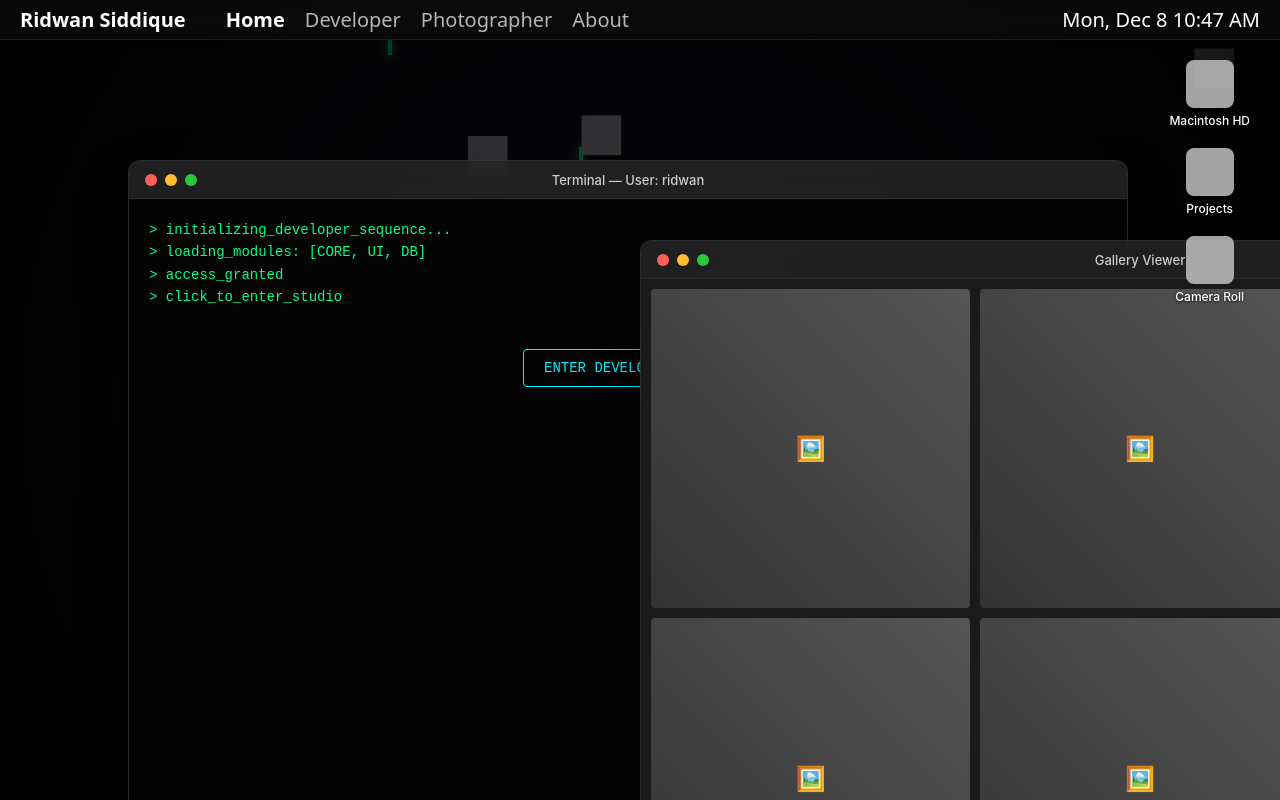
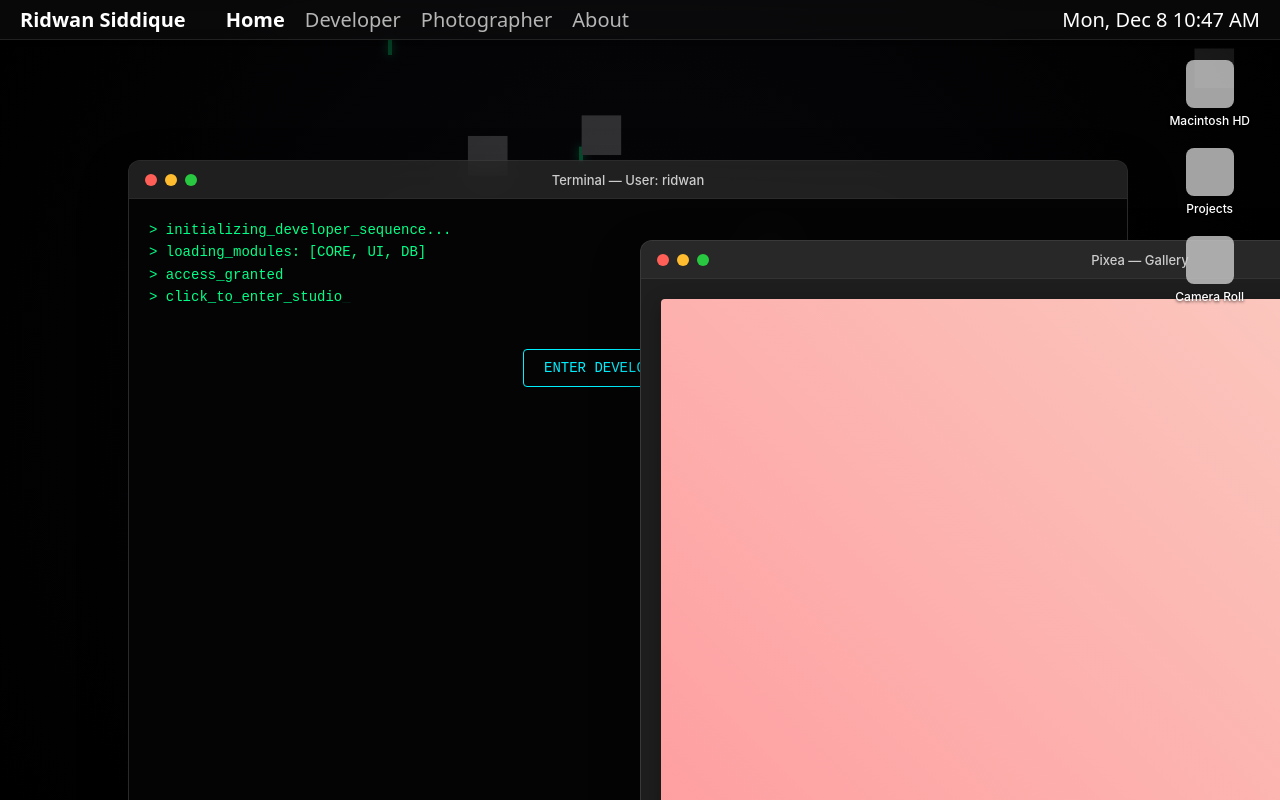
Before and after one commit to RidwanSiddique/dual-portfolio, a Next.js app: page / in a window 1280 px wide. Built offline with nearby package versions, Linux system fonts and the light colour scheme.

Commit message:
feat: reimplement PhotoLandingWindow as an interactive image viewer with navigation controls, a hover-to-enter overlay, and image transitions.

```diff
--- a/src/components/desktop/PhotoLandingWindow.tsx
+++ b/src/components/desktop/PhotoLandingWindow.tsx
@@ -2,71 +2,226 @@
 
 import { useRouter } from 'next/navigation'
 import { MacWindow } from './MacWindow'
-import { motion } from 'framer-motion'
+import { motion, AnimatePresence } from 'framer-motion'
+import { useState } from 'react'
 
 export function PhotoLandingWindow() {
     const router = useRouter()
+    const [currentIndex, setCurrentIndex] = useState(0)
+
+    // Mock images (gradients)
+    const images = [
+        'linear-gradient(45deg, #ff9a9e 0%, #fad0c4 99%, #fad0c4 100%)',
+        'linear-gradient(120deg, #a1c4fd 0%, #c2e9fb 100%)',
+        'linear-gradient(to top, #fbc2eb 0%, #a6c1ee 100%)',
+        'linear-gradient(120deg, #84fab0 0%, #8fd3f4 100%)',
+        'linear-gradient(to top, #30cfd0 0%, #330867 100%)',
+        'linear-gradient(to top, #a18cd1 0%, #fbc2eb 100%)',
+    ]
+
+    const nextImage = (e?: React.MouseEvent) => {
+        e?.stopPropagation()
+        setCurrentIndex((prev) => (prev + 1) % images.length)
+    }
+
+    const prevImage = (e?: React.MouseEvent) => {
+        e?.stopPropagation()
+        setCurrentIndex((prev) => (prev - 1 + images.length) % images.length)
+    }
 
     return (
         <MacWindow
-            title="Gallery Viewer"
+            title="Pixea — Gallery"
             width={1000}
             height={800}
             x="50%"
             y="30%"
-            onClick={() => router.push('/photographer')}
-            style={{ cursor: 'pointer' }}
+            // Removed global onClick navigation
+            style={{ cursor: 'default', background: '#222', overflow: 'hidden' }}
         >
-            <div style={{
+            <div
+                className="photo-window-container"
+                style={{
                     height: '100%',
-                background: '#1a1a1a',
-                padding: '10px',
-                display: 'grid',
-                gridTemplateColumns: 'repeat(3, 1fr)',
-                gap: '10px',
-                alignContent: 'start'
-            }}>
-                {[1, 2, 3, 4, 5, 6].map((i) => (
+                    position: 'relative',
+                    overflow: 'hidden'
+                }}
+            >
+                {/* Blur Overlay & Button on Hover */}
                 <motion.div
-                        key={i}
-                        initial={{ opacity: 0, scale: 0.8 }}
-                        animate={{ opacity: 1, scale: 1 }}
-                        transition={{ delay: i * 0.1 }}
+                    initial={{ opacity: 0 }}
+                    whileHover={{ opacity: 1 }}
                     style={{
-                            aspectRatio: '1',
-                            background: `linear-gradient(45deg, #333, #555)`,
-                            borderRadius: '4px',
+                        position: 'absolute',
+                        inset: 0,
+                        zIndex: 20,
+                        background: 'rgba(0,0,0,0.3)',
+                        backdropFilter: 'blur(8px)',
+                        WebkitBackdropFilter: 'blur(8px)',
                         display: 'flex',
                         alignItems: 'center',
                         justifyContent: 'center',
-                            fontSize: '24px',
-                            color: '#777'
+                        cursor: 'pointer' // Only the button area or overlay indicates clickability? User said "only the button" but overlay usually covers.
+                        // Actually, let's make the button the click target as requested.
                     }}
                 >
-                        🖼️
+                    <button
+                        onClick={(e) => {
+                            e.stopPropagation()
+                            router.push('/photographer')
+                        }}
+                        style={{
+                            padding: '12px 24px',
+                            fontSize: '16px',
+                            fontWeight: 600,
+                            background: '#007AFF', // Mac Blue
+                            color: 'white',
+                            border: 'none',
+                            borderRadius: '8px',
+                            cursor: 'pointer',
+                            boxShadow: '0 4px 15px rgba(0, 122, 255, 0.4)',
+                            transform: 'scale(1)',
+                            transition: 'transform 0.1s'
+                        }}
+                        onMouseEnter={(e) => e.currentTarget.style.transform = 'scale(1.05)'}
+                        onMouseLeave={(e) => e.currentTarget.style.transform = 'scale(1)'}
+                    >
+                        Enter Gallery
+                    </button>
                 </motion.div>
+
+                {/* Content Container - Gets blurred by overlay technically if using backdrop-filter on overlay,
+                    OR we can animate filter on this div directly.
+                    Re-reading request: "whole window will become blur".
+                    Backdrop-filter on the overlay is the cleanest way to do "window becomes blur" underneath.
+                */}
+                <div style={{
+                    height: '100%',
+                    display: 'flex',
+                    gap: '0',
+                    position: 'relative',
+                    overflow: 'hidden'
+                }}>
+                    {/* ... rest of the existing content ... */}
+                    {/* Center: Main Image Area */}
+                    <div style={{
+                        flex: 1,
+                        display: 'flex',
+                        flexDirection: 'column',
+                        background: '#1e1e1e',
+                        position: 'relative'
+                    }}>
+                        {/* Main Image */}
+                        <div style={{ flex: 1, display: 'flex', alignItems: 'center', justifyContent: 'center', overflow: 'hidden', padding: '20px' }}>
+                            <AnimatePresence mode="wait">
+                                <motion.div
+                                    key={currentIndex}
+                                    initial={{ opacity: 0, scale: 0.95 }}
+                                    animate={{ opacity: 1, scale: 1 }}
+                                    exit={{ opacity: 0 }}
+                                    transition={{ duration: 0.2 }}
+                                    style={{
+                                        width: '100%',
+                                        height: '100%',
+                                        background: images[currentIndex],
+                                        borderRadius: '4px',
+                                        boxShadow: '0 5px 20px rgba(0,0,0,0.3)',
+                                    }}
+                                />
+                            </AnimatePresence>
+                        </div>
+
+                        {/* Bottom Floating Controls Overlay */}
+                        <div style={{
+                            position: 'absolute',
+                            bottom: '90px',
+                            left: 0,
+                            right: 0,
+                            display: 'flex',
+                            justifyContent: 'center',
+                            alignItems: 'center',
+                            pointerEvents: 'none'
+                        }}>
+                            {/* Nav Buttons (Bottom Middle) */}
+                            <div style={{
+                                background: 'rgba(50, 50, 50, 0.8)',
+                                backdropFilter: 'blur(10px)',
+                                borderRadius: '20px',
+                                display: 'flex',
+                                padding: '4px 10px',
+                                gap: '10px',
+                                pointerEvents: 'auto',
+                                boxShadow: '0 4px 10px rgba(0,0,0,0.2)'
+                            }}>
+                                <button onClick={prevImage} style={{ background: 'none', border: 'none', color: '#fff', cursor: 'pointer', fontSize: '16px' }}>←</button>
+                                <button onClick={nextImage} style={{ background: 'none', border: 'none', color: '#fff', cursor: 'pointer', fontSize: '16px' }}>→</button>
+                            </div>
+                        </div>
+
+                        {/* Zoom Buttons (Bottom Right) */}
+                        <div style={{
+                            position: 'absolute',
+                            bottom: '90px',
+                            right: '20px',
+                            background: 'rgba(50, 50, 50, 0.8)',
+                            backdropFilter: 'blur(10px)',
+                            borderRadius: '20px',
+                            display: 'flex',
+                            padding: '4px 10px',
+                            gap: '10px',
+                            pointerEvents: 'auto',
+                            boxShadow: '0 4px 10px rgba(0,0,0,0.2)'
+                        }}>
+                            <button style={{ background: 'none', border: 'none', color: '#fff', cursor: 'pointer', fontSize: '14px' }}>−</button>
+                            <button style={{ background: 'none', border: 'none', color: '#fff', cursor: 'pointer', fontSize: '14px' }}>+</button>
+                        </div>
+
+                        {/* Bottom: Thumbnail Strip */}
+                        <div style={{
+                            height: '70px',
+                            background: '#252525',
+                            borderTop: '1px solid #333',
+                            display: 'flex',
+                            alignItems: 'center',
+                            justifyContent: 'center',
+                            gap: '10px',
+                            padding: '0 20px',
+                            overflowX: 'auto'
+                        }}>
+                            {images.map((img, i) => (
+                                <div
+                                    key={i}
+                                    onClick={(e) => { e.stopPropagation(); setCurrentIndex(i) }}
+                                    style={{
+                                        width: '50px',
+                                        height: '50px',
+                                        background: img,
+                                        borderRadius: '4px',
+                                        cursor: 'pointer',
+                                        border: currentIndex === i ? '2px solid #00f0ff' : '2px solid transparent',
+                                        opacity: currentIndex === i ? 1 : 0.6,
+                                        transition: 'all 0.2s'
+                                    }}
+                                />
                             ))}
+                        </div>
+                    </div>
 
+                    {/* Right: Window Mode Icons Toolbar */}
                     <div style={{
-                    gridColumn: '1 / -1',
-                    marginTop: '20px',
-                    textAlign: 'center',
-                    color: '#fff',
-                    fontFamily: 'system-ui'
+                        width: '40px',
+                        background: '#252525',
+                        borderLeft: '1px solid #333',
+                        display: 'flex',
+                        flexDirection: 'column',
+                        alignItems: 'center',
+                        paddingTop: '20px',
+                        gap: '20px'
                     }}>
-                    <p style={{ margin: 0, fontSize: '14px', color: '#888' }}>6 Photos Selected</p>
-                    <button style={{
-                        marginTop: '10px',
-                        background: '#007AFF', // Mac Blue
-                        border: 'none',
-                        color: 'white',
-                        padding: '8px 16px',
-                        borderRadius: '5px',
-                        fontSize: '13px',
-                        cursor: 'pointer'
-                    }}>
-                        Open Gallery
-                    </button>
+                        {['⊞', '⊟', 'ℹ︎', '⚙︎'].map((icon, i) => (
+                            <div key={i} style={{ color: '#888', cursor: 'pointer', fontSize: '16px' }}>{icon}</div>
+                        ))}
+                    </div>
                 </div>
             </div>
         </MacWindow>
```
Lines whose indentation alone changed are shown as unchanged.
